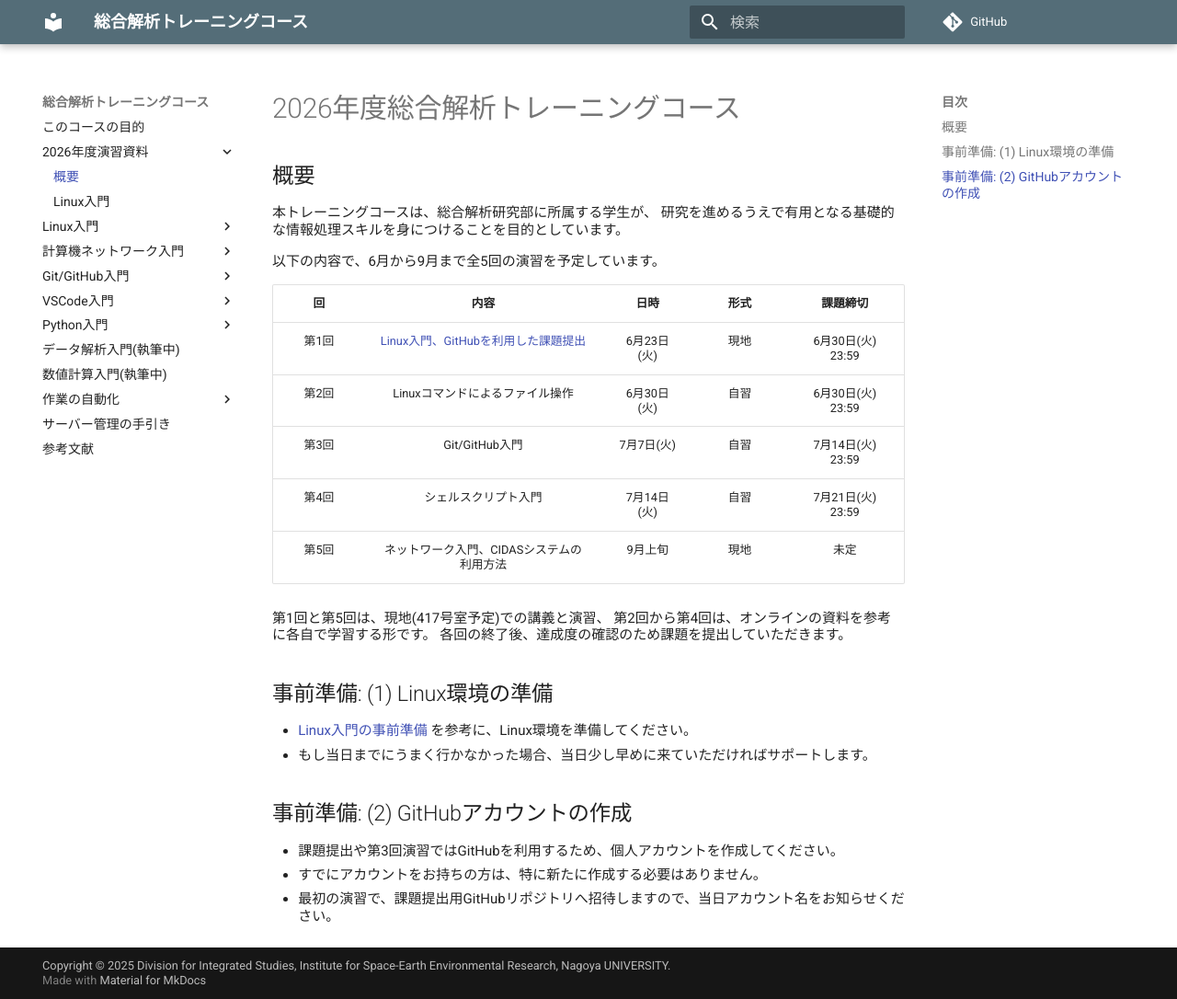
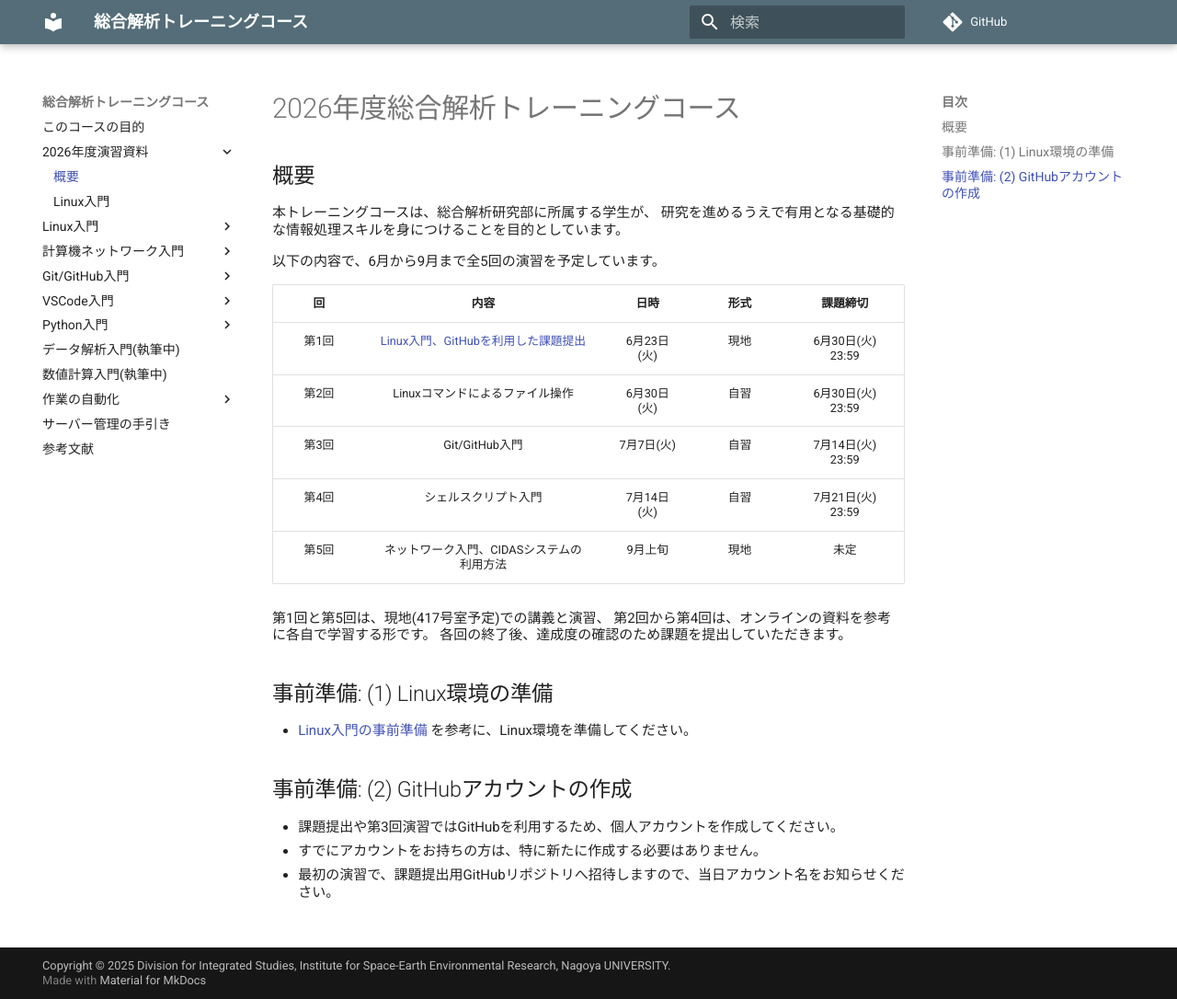
Before and after one commit to is-isee/training_course, an MkDocs documentation site: the page built from docs/fy2026/00_overview.md, in a window 1280 px wide and 1086 px high. Shown: the whole window at 92% size. Built offline with MkDocs 1.6.1 and Material for MkDocs 9.7.7, drawn with Linux system fonts in a browser that asks for light colours; comment, search, counter and statistics services are not loaded.

Commit message:
minor fix

```diff
--- a/docs/fy2026/00_overview.md
+++ b/docs/fy2026/00_overview.md
@@ -22,7 +22,6 @@
 ## 事前準備: (1) Linux環境の準備
 
 - [Linux入門の事前準備](../linux/prep.md) を参考に、Linux環境を準備してください。
-- もし当日までにうまく行かなかった場合、当日少し早めに来ていただければサポートします。
 
 ## 事前準備: (2) GitHubアカウントの作成
 
```
